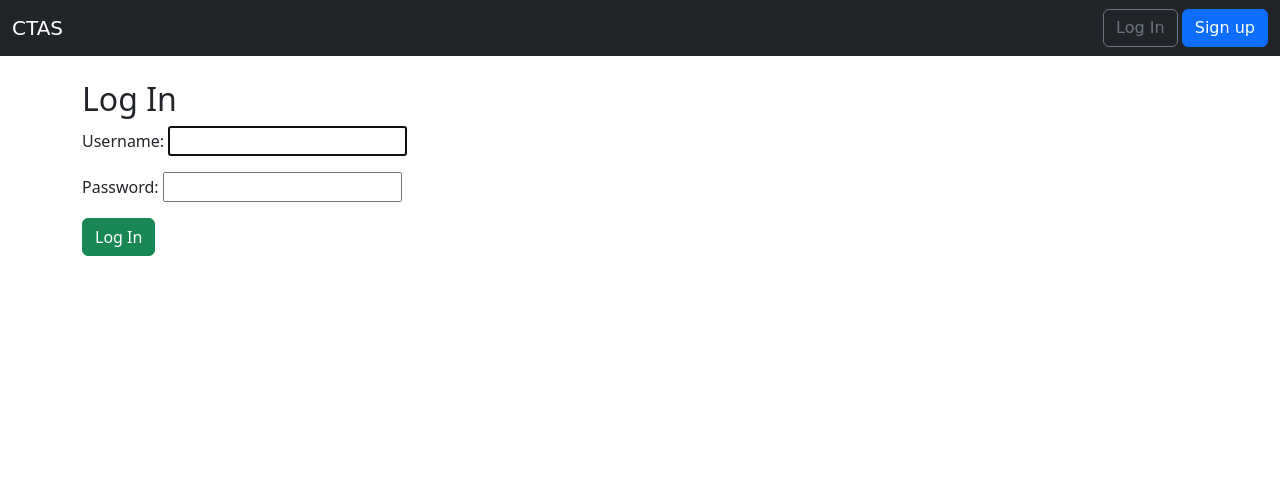
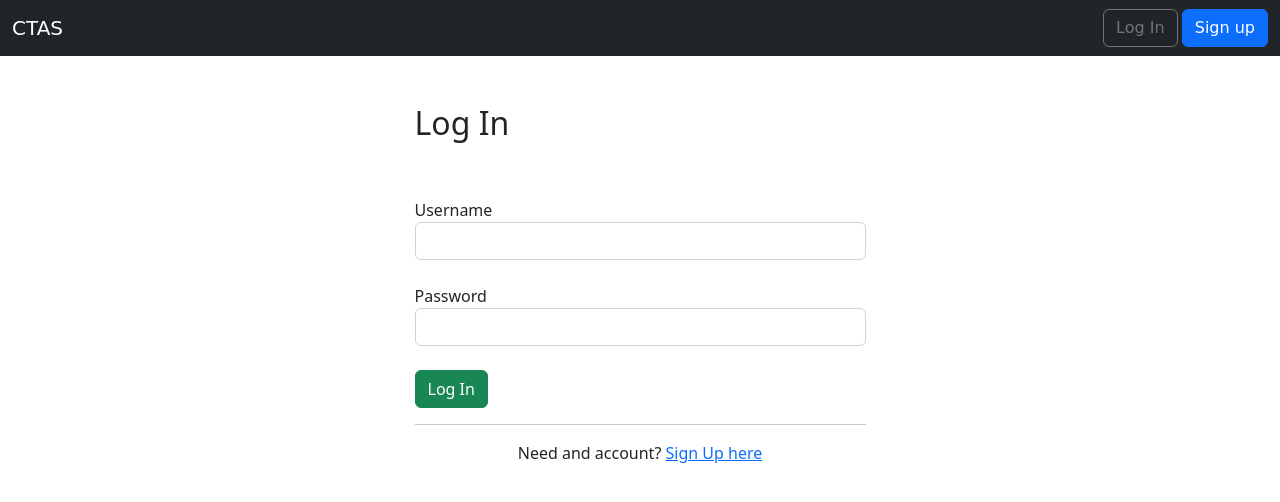
Before and after one commit to RemyAde/attendance-system, a Django app: a page that uses templates/registration/login.html in a window 1280 px wide. Shown: the top 502 px of the page. Run offline with Django 4.2, Linux system fonts and the light colour scheme.

Commit message:
added README and a nicer login page

```diff
--- a/attendance/forms.py
+++ b/attendance/forms.py
@@ -1,4 +1,4 @@
-from django.forms import ModelForm, Select, BooleanField, TextInput
+from django.forms import ModelForm, Select
 from .models import Attendance
 
 SUBJECT_CHOICES = [
--- a/attendance_project/settings.py
+++ b/attendance_project/settings.py
@@ -23,7 +23,7 @@ BASE_DIR = Path(__file__).resolve().parent.parent
 # See https://docs.djangoproject.com/en/4.1/howto/deployment/checklist/
 
 # SECURITY WARNING: keep the secret key used in production secret!
-SECRET_KEY = "django-insecure-s@n-m4vh*%h3ov+-+o=9j)@5*dmdue#9q(d0-b%7o%5$*!@ofx"
+SECRET_KEY = str(os.getenv("DJANGO_KEY"))
 
 # SECURITY WARNING: don't run with debug turned on in production!
 DEBUG = True
--- a/templates/attendance_edit.html
+++ b/templates/attendance_edit.html
@@ -1,11 +1,12 @@
 {% extends 'base.html' %}
+{% load crispy_forms_tags %}
 
 
 {% block content %}
     <h1>Edit</h1>
     <form action="" method="post">
         {% csrf_token %}
-        {{ form.as_p }}
+        {{ form|crispy }}
         <button class="btn btn-info ml-2" type="submit">Update</button>
     </form>
 
--- a/templates/attendance_list.html
+++ b/templates/attendance_list.html
@@ -44,7 +44,7 @@
       </table>
       <br>
       {% if not user.is_superuser %}
-      <h3>You have {{ percentage_present }}% attendance complete</h3>
+      <!-- <h3>You have {{ percentage_present }}% attendance complete</h3> -->
       {% endif %}
 
       {% else %}
--- a/templates/attendance_new.html
+++ b/templates/attendance_new.html
@@ -1,11 +1,11 @@
 {% extends 'base.html' %}
-
+{% load crispy_forms_tags %}
 
 {% block content %}
     <h1>New Attendance</h1>
     <form action="" method="post">
         {% csrf_token %}
-        {{ form.as_p }}
+        {{ form|crispy }}
         <button class="btn btn-success ml-2" type="submit">Save</button>
     </form>
 {% endblock content %}
--- a/templates/registration/login.html
+++ b/templates/registration/login.html
@@ -2,12 +2,33 @@
 
 {% block title %}Log In{% endblock title %}
 
+{% block content %}
+<div class="row justify-content-center mt-5">
+    <div class="col-md-5">
+        <h2>Log In</h2>
+    </div>
+</div>
+    <div class="row justify-content-center mt-5">
+        <div class="col-md-5">
+        <form action="" method="post">
+            {% csrf_token %}
+            <div class="form-group">
+                <label for="username">Username</label>
+                <input type="text" name="username" id="username" class="form-control">
+            </div>
+            <br>
+            <div class="form-group">
+                <label for="password">Password</label>
+                <input type="password" name="password" id="password" class="form-control">
+            </div>
+            <br>
+            <button class="btn btn-success" type="submit">Log In</button>
+        </form>
+        <hr>
+        <div class="text-center">
+            Need and account? <a href="{% url 'signup' %}">Sign Up here</a>
+        </div>
+    </div>
+</div>
 
-{% block content %}
-<h2>Log In</h2>
-<form action="" method="post">
-    {% csrf_token %}
-    {{ form.as_p }}
-    <button class="btn btn-success ml-2" type="submit">Log In</button>
-</form>
 {% endblock content %}
```
Also changed, not shown: templates/home.html (+13 -1 lines), things_todo.md (deleted, +0 -3 lines), README.md (added), ctas_gif.gif (added), db.sqlite3.
